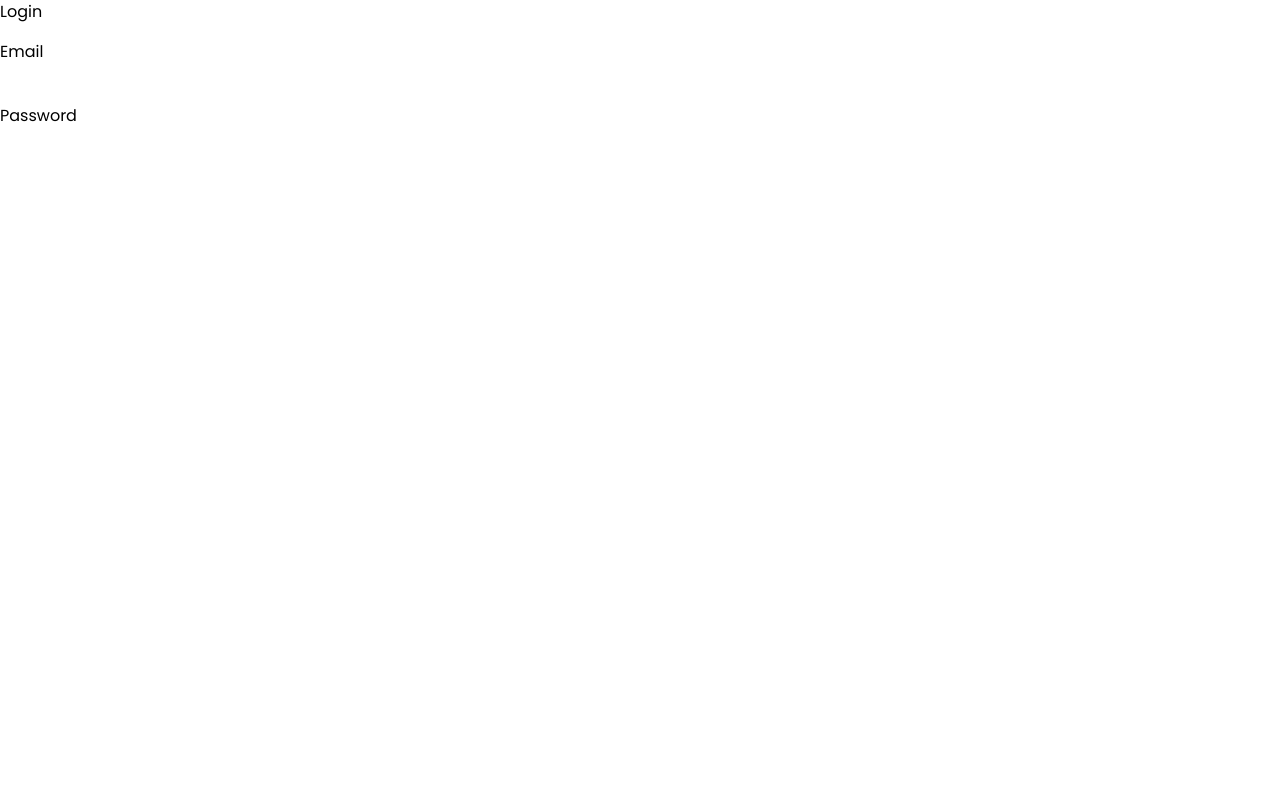
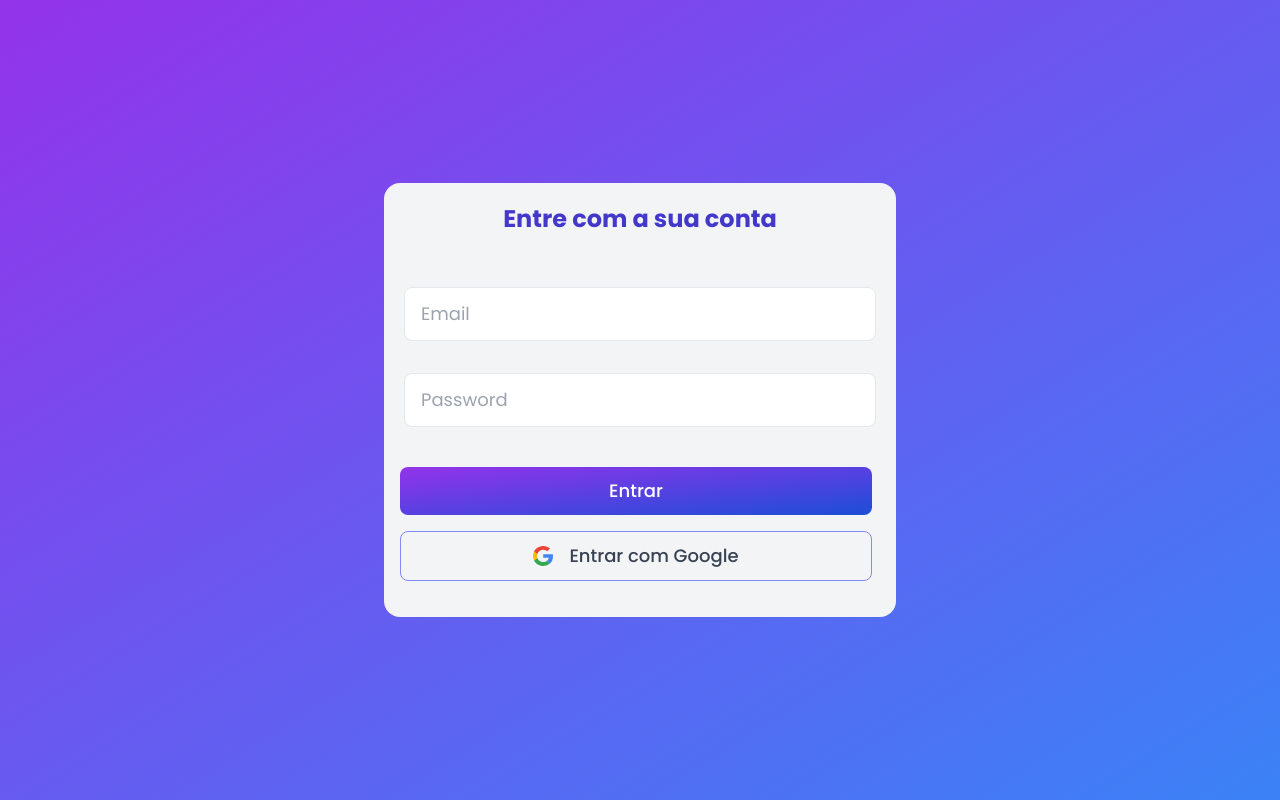
Before and after one commit to capelaum/admin-template, a Next.js app: page /login in a window 1280 px wide. Built offline with nearby package versions, Linux system fonts and the light colour scheme.

Commit message:
styles: Login

```diff
--- a/src/components/Assets/images.tsx
+++ b/src/components/Assets/images.tsx
@@ -1,5 +1,7 @@
 import capelaum_logo from '@public/capelaum_logo.png'
+import google_icon from '@public/google_icon.svg'
 
 export const images = {
   capelaum_logo,
+  google_icon,
 }
--- /dev/null
+++ b/src/components/Login/Button.tsx
@@ -0,0 +1,34 @@
+import { ReactNode } from 'react'
+
+interface ButtonProps {
+  submit: () => void
+  children: ReactNode
+  variant: string
+}
+
+export function Button({ submit, children, variant }: ButtonProps) {
+  const gradient =
+    variant === 'blue'
+      ? 'bg-gradient-to-br hover:bg-gradient-to-bl from-purple-600 to-blue-700 text-white'
+      : 'from-gray-100 to-gray-100 text-gray-700 border border-indigo-400 hover:bg-gray-200 hover:text-gray-700 hover:border-gray-400'
+
+  return (
+    <button
+      onClick={submit}
+      className={`
+          w-full
+          flex items-center justify-center
+          focus:ring-2 focus:outline-none focus:ring-blue-300
+          dark:focus:ring-blue-800
+          font-medium rounded-lg
+          mr-2 mb-4
+          px-5 py-2.5
+          text-sm sm:text-lg text-center
+          transition-all duration-300
+          ${gradient}
+        `}
+    >
+      {children}
+    </button>
+  )
+}
--- a/src/components/Login/Input.tsx
+++ b/src/components/Login/Input.tsx
@@ -3,6 +3,7 @@ interface InputProps {
   label: string
   name: string
   value: string
+  placeholder: string
   required?: boolean
   onChange: (newValue: string) => void
 }
@@ -12,18 +13,28 @@ export function Input({
   label,
   type,
   value,
+  placeholder,
   onChange,
   required,
 }: InputProps) {
   return (
     <div className="flex flex-col">
-      <label htmlFor={name}>{label}</label>
+      <label htmlFor={name} className="hidden">
+        {label}
+      </label>
       <input
         name={name}
         type={type ?? 'text'}
         value={value}
         onChange={(e) => onChange(e.target.value)}
+        placeholder={placeholder}
         required={required}
+        className="
+          px-4 py-3 rounded-lg
+          bg-white mt-2
+          text-sm sm:text-lg
+          border focus:border-indigo-400 focus:outline-none focus:bg-white
+        "
       />
     </div>
   )
--- a/src/pages/login.tsx
+++ b/src/pages/login.tsx
@@ -1,4 +1,7 @@
+import { images } from 'components/Assets/images'
+import { Button } from 'components/Login/Button'
 import { Input } from 'components/Login/Input'
+import Image from 'next/image'
 import { useState } from 'react'
 
 export default function Login() {
@@ -6,15 +9,37 @@ export default function Login() {
   const [email, setEmail] = useState('')
   const [password, setPassword] = useState('')
 
+  function submit() {
+    if (mode === 'login') {
+      console.log('login')
+    }
+
+    if (mode === 'register') {
+      console.log('register')
+    }
+  }
+
   return (
-    <div className="flex flex-col gap-4">
-      <h1>Login</h1>
+    <div className="h-screen w-full grid place-items-center bg-gradient-to-br from-purple-600 to-blue-500">
+      <div
+        className="
+        w-64 sm:w-1/2 sm:max-w-lg flex flex-col gap-4 sm:gap-6
+        p-5 mx-2
+        rounded-2xl
+        bg-gray-100
+        box-shadow-xl
+      "
+      >
+        <h1 className="text-md sm:text-2xl font-bold mb-2 sm:mb-5 text-indigo-700 text-center">
+          {mode === 'login' ? 'Entre com a sua conta' : 'Faça seu Cadastro'}
+        </h1>
 
         <Input
           name="email"
           type="email"
           label="Email"
           value={email}
+          placeholder="Email"
           onChange={setEmail}
           required
         />
@@ -24,9 +49,22 @@ export default function Login() {
           type="password"
           label="Password"
           value={password}
+          placeholder="Password"
           onChange={setPassword}
           required
         />
+
+        <div className="flex flex-col items-center w-full mt-4">
+          <Button submit={submit} variant="blue">
+            {mode === 'login' ? 'Entrar' : 'Cadastrar'}
+          </Button>
+
+          <Button submit={submit} variant="red">
+            <Image src={images.google_icon} alt="Google Icon" />
+            <span className="ml-2 sm:ml-4">Entrar com Google</span>
+          </Button>
+        </div>
+      </div>
     </div>
   )
 }
```
Also changed, not shown: public/google_icon.svg (added). Lines whose indentation alone changed are shown as unchanged.
